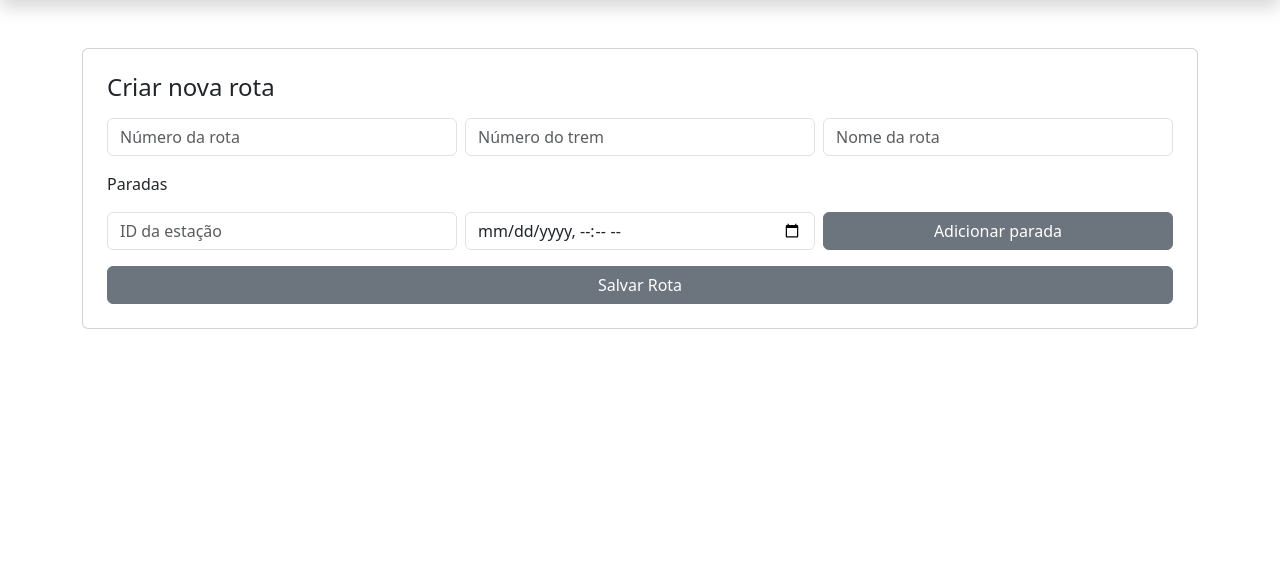
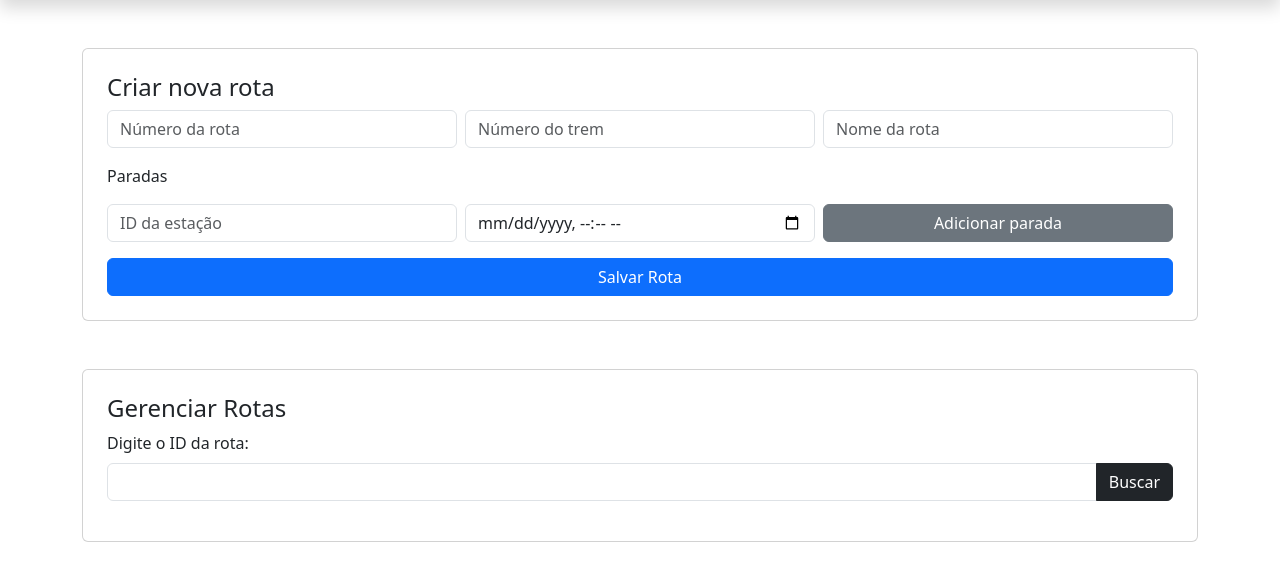
Before and after one commit to danielmuitolegal/ExpressoReal, a PHP site: the page made by paginas/itinerários/itinerários.php in a window 1280 px wide. Shown: the part 70-651 px from the top of the page. Run offline with PHP 8.4, Linux system fonts and the light colour scheme; the visitor is signed in with stand-in values (Sample User, id 1); tables that the repository leaves empty hold one stand-in row (values such as "Sample post").

Commit message:
rotas completo

```diff
--- a/paginas/itinerários/itinerários.php
+++ b/paginas/itinerários/itinerários.php
@@ -3,26 +3,31 @@ include '../../bdd/database.php';
 session_start();
 $nome = $_SESSION['nome'] ?? 'Usuário';
 
-if ($_SERVER['REQUEST_METHOD'] === 'POST') {
-    // DADOS DA ROTA
+// CRIAÇÃO DE ROTAS
+if ($_SERVER['REQUEST_METHOD'] === 'POST' && isset($_POST['nome_rota'])) {
     $numero_rota = $_POST['numero_rota'] ?? '';
     $numero_trem = $_POST['numero_trem'] ?? '';
     $nome_rota = $_POST['nome_rota'] ?? '';
+    $id_estacoes = $_POST['id_estacao'] ?? [];
+    $datas_horas = $_POST['data_hora'] ?? [];
 
-    // PARADAS (arrays)
-    $id_estacoes = $_POST['id_estacao'] ?? [];      // ex: [1,3,5]
-    $datas_horas = $_POST['data_hora'] ?? [];      // ex: ['2025-10-27 11:11:09', ...]
-
-    // validação básica da rota
     if (!$numero_rota || !$numero_trem || !$nome_rota) {
         echo "<p style='color:red;'>Preencha número da rota, número do trem e nome da rota.</p>";
+    } elseif (empty($id_estacoes)) {
+        echo "<p style='color:red;'>Adicione pelo menos uma parada.</p>";
     } else {
-        // 1) criar rota
+        $ids_string = implode(',', array_map('intval', $id_estacoes));
+        $check = $conn->query("SELECT id FROM estacoes WHERE id IN ($ids_string)");
+        if ($check->num_rows !== count($id_estacoes)) {
+            echo "<p style='color:red;'>Erro: uma ou mais estações informadas não existem.</p>";
+            exit();
+        }
+
         $stmtRota = $conn->prepare("INSERT INTO rotas (num_trem, nome, distancia_km, tempo_estimado_min) VALUES (?, ?, ?, ?)");
-        // calculos de exemplo para distância/tempo (ajuste conforme quiser)
+
         function calcularDistancia($lat1, $lon1, $lat2, $lon2)
         {
-            $raioTerra = 6371; // km
+            $raioTerra = 6371;
             $dLat = deg2rad($lat2 - $lat1);
             $dLon = deg2rad($lon2 - $lon1);
             $a = sin($dLat / 2) * sin($dLat / 2) +
@@ -32,7 +37,6 @@ if ($_SERVER['REQUEST_METHOD'] === 'POST') {
             return $raioTerra * $c;
         }
 
-        // calcular distância total da rota
         $distancia_total = 0;
         for ($i = 0; $i < count($id_estacoes) - 1; $i++) {
             $stmt = $conn->prepare("SELECT latitude, longitude FROM estacoes WHERE id = ?");
@@ -55,51 +59,66 @@ if ($_SERVER['REQUEST_METHOD'] === 'POST') {
         }
 
         $distancia = round($distancia_total, 2);
-        $tempo = round($distancia_total / 1.0);
+        $tempo = round($distancia_total);
 
         $stmtRota->bind_param("isdi", $numero_trem, $nome_rota, $distancia, $tempo);
-
-        if (!$stmtRota->execute()) {
-            echo "<p style='color:red;'>Erro ao criar rota: " . htmlspecialchars($stmtRota->error) . "</p>";
-        } else {
+        if ($stmtRota->execute()) {
             $id_rota = $conn->insert_id;
             echo "<p style='color:green;'>Rota '" . htmlspecialchars($nome_rota) . "' criada com sucesso (ID: $id_rota).</p>";
 
-            // 2) inserir paradas vinculadas à rota
-            $stmtCheck = $conn->prepare("SELECT nome, latitude, longitude FROM estacoes WHERE id = ?");
-            $stmtInsert = $conn->prepare("INSERT INTO rota_estacoes (id_rota, id_estacao, ordem, data_hora) VALUES (?, ?, ?, ?)");
+            $stmtCheck = $conn->prepare("SELECT nome FROM estacoes WHERE id = ?");
+            $stmtInsert = $conn->prepare("INSERT INTO rota_estacoes (id_rota, id_estacao, ordem) VALUES (?, ?, ?)");
 
             $ordem = 1;
             for ($i = 0; $i < count($id_estacoes); $i++) {
                 $id_estacao = (int)$id_estacoes[$i];
                 $data_hora = $datas_horas[$i] ?? date('Y-m-d H:i:s');
 
-                // checar existência da estação
                 $stmtCheck->bind_param("i", $id_estacao);
                 $stmtCheck->execute();
-                $res = $stmtCheck->get_result();
+                $res = $stmtCheck->get_result()->fetch_assoc();
+                $nome_estacao = $res['nome'];
 
-                if ($res->num_rows === 0) {
-                    echo "<p style='color:red;'>Erro: estação com ID $id_estacao não encontrada — parada ignorada.</p>";
-                    continue;
-                }
-
-                $est = $res->fetch_assoc();
-                $nome_estacao = $est['nome'];
-
-                // inserir em rota_estacoes
-                $stmtInsert->bind_param("iiis", $id_rota, $id_estacao, $ordem, $data_hora);
+                $stmtInsert->bind_param("iii", $id_rota, $id_estacao, $ordem);
                 if ($stmtInsert->execute()) {
                     echo "<p style='color:green;'>Parada adicionada: ({$ordem}) {$nome_estacao} — {$data_hora}</p>";
                     $ordem++;
-                } else {
-                    echo "<p style='color:red;'>Erro ao inserir parada ID $id_estacao: " . htmlspecialchars($stmtInsert->error) . "</p>";
-                }
-            } // fim foreach paradas
-
-            echo "<p style='color:green; font-weight:bold;'>Rota '" . htmlspecialchars($nome_rota) . "' criada com suas paradas.</p>";
                 }
             }
+            echo "<p style='color:green;font-weight:bold;'>Rota criada com sucesso!</p>";
+        }
+    }
+}
+
+// GERENCIAMENTO DE ROTAS
+if ($_SERVER['REQUEST_METHOD'] === 'POST' && isset($_POST['acao'])) {
+    $acao = $_POST['acao'];
+    if ($acao === 'excluir_rota') {
+        $idRota = intval($_POST['id_rota']);
+        $conn->query("DELETE FROM rota_estacoes WHERE id_rota = $idRota");
+        $conn->query("DELETE FROM rotas WHERE id = $idRota");
+        $msgPainel = "🗑️ Rota $idRota excluída com sucesso!";
+    } elseif ($acao === 'excluir_parada') {
+        $idParada = intval($_POST['id_parada']);
+        $conn->query("DELETE FROM rota_estacoes WHERE id = $idParada");
+        $msgPainel = "❌ Parada removida!";
+    } elseif ($acao === 'editar_parada') {
+        $idParada = intval($_POST['id_parada']);
+        $novaOrdem = intval($_POST['nova_ordem']);
+        $conn->query("UPDATE rota_estacoes SET ordem = $novaOrdem WHERE id = $idParada");
+        $msgPainel = "✏️ Parada $idParada atualizada (nova ordem $novaOrdem).";
+    }
+}
+
+$estacoesRota = [];
+if (isset($_GET['id_rota'])) {
+    $idRota = intval($_GET['id_rota']);
+    $sql = "SELECT re.id AS id_parada, e.nome AS nome_estacao, re.ordem
+            FROM rota_estacoes re
+            JOIN estacoes e ON re.id_estacao = e.id
+            WHERE re.id_rota = $idRota
+            ORDER BY re.ordem";
+    $estacoesRota = $conn->query($sql);
 }
 ?>
 
@@ -178,9 +197,11 @@ if ($_SERVER['REQUEST_METHOD'] === 'POST') {
 
     <!-- CONTEÚDO -->
     <div class="container mt-5">
-        <div class="card p-4">
-            <h4 class="mb-3">Criar nova rota</h4>
-            <form id="rotaForm" method="POST">
+
+        <!-- FORMULÁRIO DE CRIAÇÃO -->
+        <div class="card p-4 mb-5">
+            <h4>Criar nova rota</h4>
+            <form method="POST">
                 <div class="row g-2">
                     <div class="col-md-4"><input name="numero_rota" class="form-control" placeholder="Número da rota" required></div>
                     <div class="col-md-4"><input name="numero_trem" class="form-control" placeholder="Número do trem" required></div>
@@ -190,7 +211,6 @@ if ($_SERVER['REQUEST_METHOD'] === 'POST') {
                 <div class="mt-3">
                     <label class="form-label">Paradas</label>
                     <div id="listaParadas" class="mb-2"></div>
-
                     <div class="row g-2">
                         <div class="col-md-4"><input type="number" id="idEstacao" class="form-control" placeholder="ID da estação"></div>
                         <div class="col-md-4"><input type="datetime-local" id="horaParada" class="form-control"></div>
@@ -198,8 +218,62 @@ if ($_SERVER['REQUEST_METHOD'] === 'POST') {
                     </div>
                 </div>
 
-                <button class="btn btn-secondary w-100 mt-3">Salvar Rota</button>
+                <button class="btn btn-primary w-100 mt-3">Salvar Rota</button>
             </form>
+        </div>
+
+        <!-- PAINEL DE GERENCIAMENTO -->
+        <div class="card p-4">
+            <h4>Gerenciar Rotas</h4>
+
+            <?php if (isset($msgPainel)) echo "<div class='alert alert-info'>$msgPainel</div>"; ?>
+
+            <form method="GET" class="mb-3">
+                <label class="form-label">Digite o ID da rota:</label>
+                <div class="input-group">
+                    <input type="number" name="id_rota" class="form-control" required>
+                    <button type="submit" class="btn btn-dark">Buscar</button>
+                </div>
+            </form>
+
+            <?php if (isset($idRota)): ?>
+                <h6>Estações da rota #<?= $idRota ?></h6>
+                <?php if ($estacoesRota && $estacoesRota->num_rows > 0): ?>
+                    <table class="table table-striped mt-3">
+                        <tr>
+                            <th>ID Parada</th>
+                            <th>Estação</th>
+                            <th>Ordem</th>
+                            <th>Ações</th>
+                        </tr>
+                        <?php while ($row = $estacoesRota->fetch_assoc()): ?>
+                            <tr>
+                                <td><?= $row['id_parada'] ?></td>
+                                <td><?= htmlspecialchars($row['nome_estacao']) ?></td>
+                                <td><?= $row['ordem'] ?></td>
+                                <td>
+                                    <form method="POST" style="display:inline;">
+                                        <input type="hidden" name="id_parada" value="<?= $row['id_parada'] ?>">
+                                        <input type="number" name="nova_ordem" placeholder="Nova ordem" class="form-control form-control-sm d-inline" style="width:90px;">
+                                        <button class="btn btn-warning btn-sm" name="acao" value="editar_parada"><i class="fas fa-pencil-alt"></i></button>
+                                    </form>
+                                    <form method="POST" style="display:inline;">
+                                        <input type="hidden" name="id_parada" value="<?= $row['id_parada'] ?>">
+                                        <button class="btn btn-danger btn-sm" name="acao" value="excluir_parada"><i class="fas fa-times"></i></button>
+                                    </form>
+                                </td>
+                            </tr>
+                        <?php endwhile; ?>
+                    </table>
+
+                    <form method="POST" onsubmit="return confirm('Tem certeza que deseja excluir essa rota inteira?');">
+                        <input type="hidden" name="id_rota" value="<?= $idRota ?>">
+                        <button class="btn btn-danger w-100" name="acao" value="excluir_rota">Excluir rota completa</button>
+                    </form>
+                <?php else: ?>
+                    <div class="alert alert-warning mt-3">Nenhuma parada encontrada para essa rota.</div>
+                <?php endif; ?>
+            <?php endif; ?>
         </div>
     </div>
 
@@ -217,7 +291,6 @@ if ($_SERVER['REQUEST_METHOD'] === 'POST') {
 
             contador++;
 
-            // elementos ocultos que serão enviados no form
             const hiddenId = document.createElement('input');
             hiddenId.type = 'hidden';
             hiddenId.name = 'id_estacao[]';
@@ -228,7 +301,6 @@ if ($_SERVER['REQUEST_METHOD'] === 'POST') {
             hiddenHora.name = 'data_hora[]';
             hiddenHora.value = hora.replace('T', ' ');
 
-            // exibição
             const p = document.createElement('p');
             p.className = 'mb-1 text-secondary';
             p.textContent = `#${contador} - Estação ID ${id} — ${hora}`;
```
Lines whose indentation alone changed are shown as unchanged.
